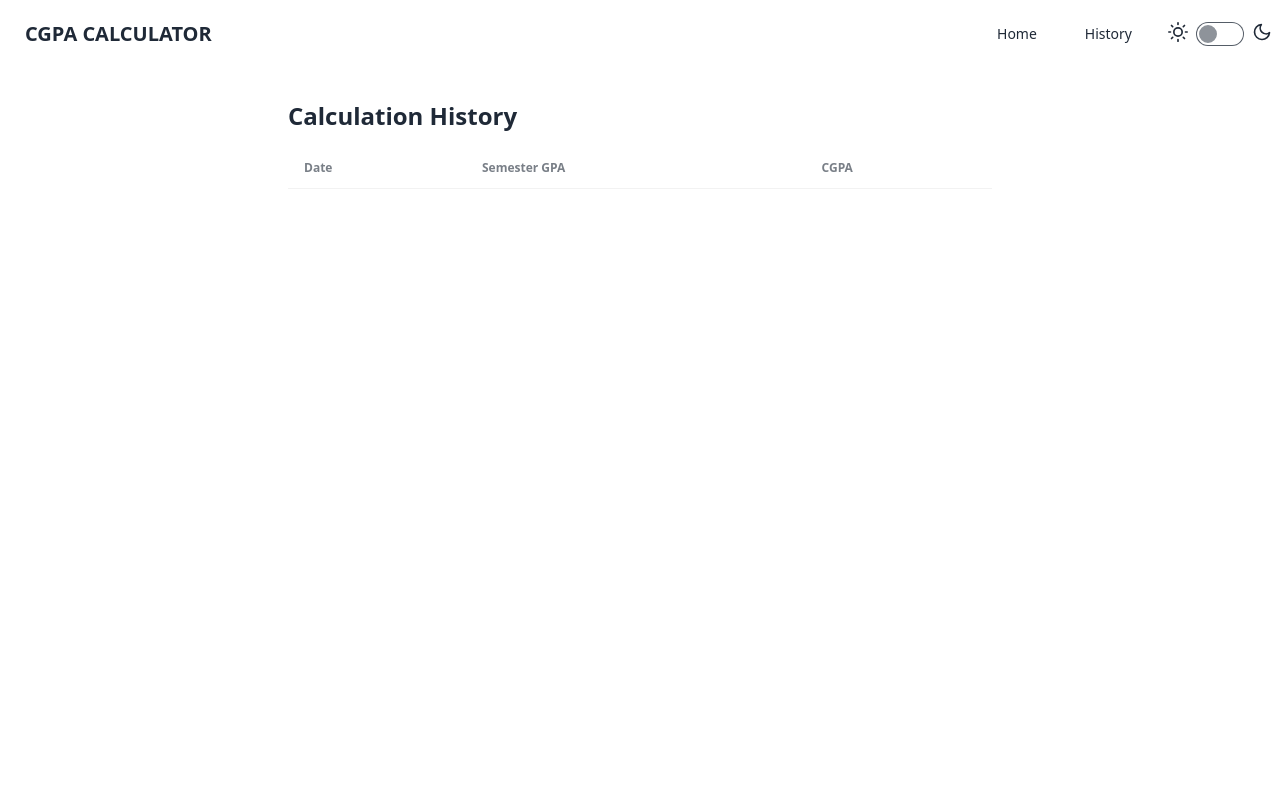
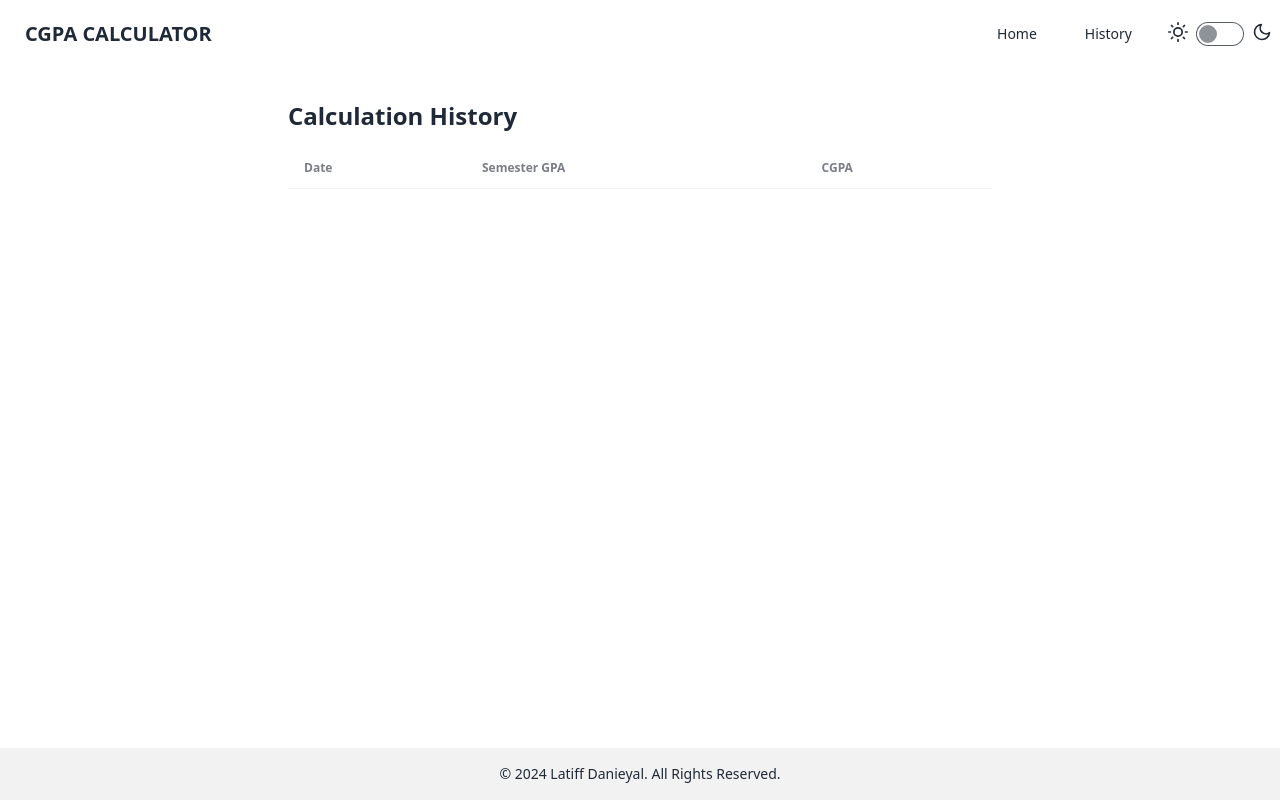
Before and after one commit to danieyal/unikl-cgpa-calculator, a React (Vite) app: page /history in a window 1280 px wide. Shown: the top 800 px of the page. Built offline with nearby package versions, Linux system fonts and the light colour scheme.

Commit message:
fix: push footer to the bottom of the viewport

```diff
--- a/src/App.jsx
+++ b/src/App.jsx
@@ -167,7 +167,7 @@ function App() {
 
   return (
     <Router>
-      <div className="bg-base-100 text-base-content">
+      <div className="flex flex-col min-h-screen bg-base-100 text-base-content">
         <nav className="navbar bg-base-100">
           <a className="btn btn-ghost text-xl">CGPA CALCULATOR</a>
           <div className="flex-1 justify-end">
@@ -213,6 +213,7 @@ function App() {
           </div>
         </nav>
 
+        <main className="flex-grow">
           <Routes>
             <Route path="/" element={
               <div className="container mx-auto max-w-3xl p-8">
@@ -313,8 +314,9 @@ function App() {
             } />
             <Route path="/history" element={<History history={history} />} />
           </Routes>
+        </main>
 
-        <footer className="bg-base-200 text-base-content p-4 mt-8">
+        <footer className="bg-base-200 text-base-content p-4 mt-auto">
           <div className="w-full max-w-screen-xl mx-auto text-center">
             <span className="block text-sm">© 2024 <a href="https://latiffdanieyal.site/" className="hover:underline">Latiff Danieyal</a>. All Rights Reserved.</span>
           </div>
--- a/src/components/History.jsx
+++ b/src/components/History.jsx
@@ -2,7 +2,7 @@ import React from 'react';
 
 function History({ history }) {
   return (
-    <div className="container mx-auto min-h-dvh max-w-3xl p-8">
+    <div className="container mx-auto max-w-3xl p-8">
       <h2 className="text-2xl font-bold mb-4">Calculation History</h2>
       <div className="overflow-x-auto">
         <table className="table w-full">
```
Lines whose indentation alone changed are shown as unchanged.
